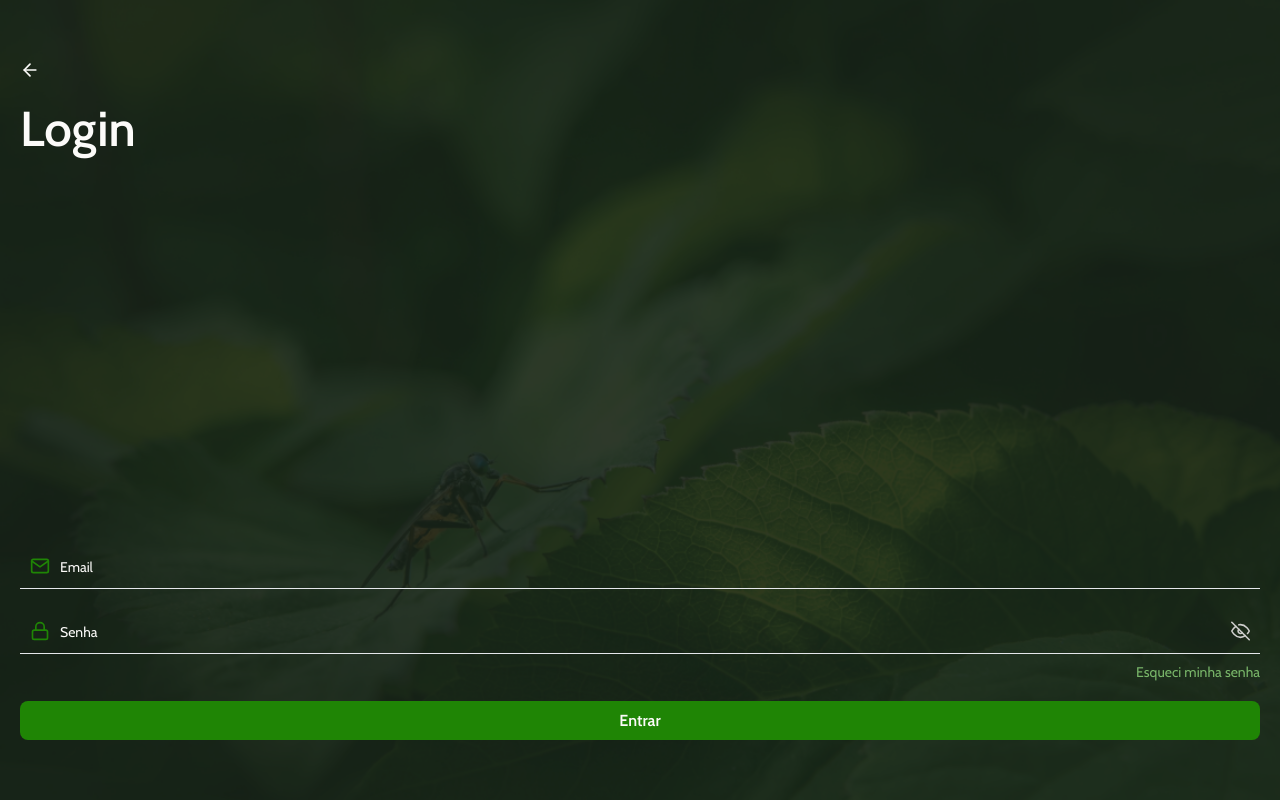
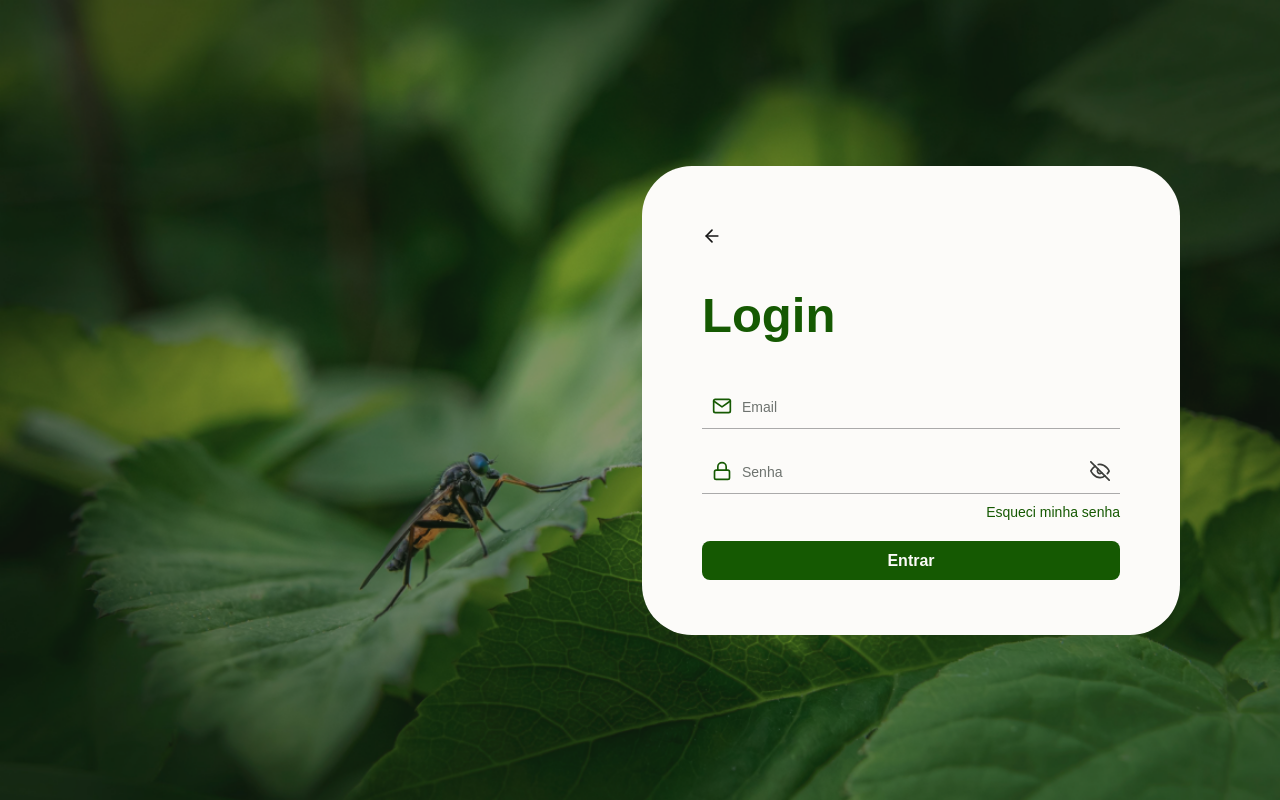
Before and after one commit to ifpebj-ti/FrontEnd-Arboviroses, a Next.js app: page / in a window 1280 px wide. Built offline with nearby package versions, Linux system fonts and the light colour scheme.

Commit message:
Finalizado parte visual do login

```diff
--- a/package.json
+++ b/package.json
@@ -9,11 +9,15 @@
     "lint": "next lint"
   },
   "dependencies": {
+    "@hookform/resolvers": "^3.6.0",
     "axios": "^1.7.2",
     "next": "14.2.3",
+    "next-auth": "^4.24.7",
     "react": "^18",
     "react-dom": "^18",
-    "react-icons": "^5.2.1"
+    "react-hook-form": "^7.51.5",
+    "react-icons": "^5.2.1",
+    "zod": "^3.23.8"
   },
   "devDependencies": {
     "@types/node": "^20",
--- a/src/app/(unauth-route)/page.tsx
+++ b/src/app/(unauth-route)/page.tsx
@@ -1,51 +1,9 @@
-import { FiArrowLeft, FiEye, FiEyeOff, FiLock, FiMail } from 'react-icons/fi';
+import { CardLogin } from '@/components';
 
 export default function Login() {
   return (
-    <div className="bg-[url('/backgroundLogin.png')] bg-no-repeat bg-cover bg-center ">
-      <div className="bg-[#182419CC] min-h-screen flex flex-col justify-between px-5 py-[60px]">
-        <div className="flex flex-col gap-y-5">
-          <FiArrowLeft className="text-secondary_100 text-xl/[120%]" />
-          <h1 className="headline-title text-secondary_100">Login</h1>
-        </div>
-        <form className="flex flex-col w-full gap-y-5">
-          <div className="flex items-center border-b gap-x-[10px] p-[10px]">
-            <label>
-              <FiMail className="text-primary_200 text-xl/[120%]" />
-            </label>
-            <input
-              type="text"
-              placeholder="Email"
-              className="w-full bg-transparent outline-none text-gray_100 placeholder-gray_100 placeholder:caption-mobile"
-            />
-          </div>
-
-          <div className="flex flex-col gap-y-[10px]">
-            <div className="flex items-center border-b gap-x-[10px] p-[10px]">
-              <label>
-                <FiLock className="text-primary_200 text-xl/[120%]" />
-              </label>
-              <input
-                type="password"
-                placeholder="Senha"
-                className="w-full bg-transparent outline-none text-gray_100 placeholder-gray_100 placeholder:caption-mobile"
-              />
-              {false && <FiEye className="text-gray_300 text-xl/[120%]" />}
-              <FiEyeOff className="text-gray_300 text-xl/[120%]" />
-            </div>
-            <a href="" className="self-end text-primary_100 caption-mobile">
-              Esqueci minha senha
-            </a>
-          </div>
-
-          <button
-            type="submit"
-            className="section-title-mobile py-[10px] rounded-lg text-secondary_100 bg-primary_200"
-          >
-            Entrar
-          </button>
-        </form>
-      </div>
+    <div className="min-h-screen bg-[url('/backgroundLoginMobile.png')] bg-no-repeat bg-cover bg-center lg:bg-[url('/backgroundLogin.png')] lg:flex">
+      <CardLogin />
     </div>
   );
 }
--- a/src/app/api/auth/[...nextauth]/route.ts
+++ b/src/app/api/auth/[...nextauth]/route.ts
@@ -0,0 +1,7 @@
+import NextAuth from 'next-auth';
+
+import { nextAuthOptions } from 'services/authOptions';
+
+const handler = NextAuth(nextAuthOptions);
+
+export { handler as GET, handler as POST };
--- a/src/app/globals.css
+++ b/src/app/globals.css
@@ -1,7 +1,7 @@
-@import url('https://fonts.googleapis.com/css2?family=Cabin:ital,wght@0,400..700;1,400..700&display=swap');
 @tailwind base;
 @tailwind components;
 @tailwind utilities;
+@import url('https://fonts.googleapis.com/css2?family=Cabin:ital,wght@0,400..700;1,400..700&display=swap');
 
 @layer base {
   .headline-title,
@@ -85,3 +85,9 @@
     font-size: 10px;
   }
 }
+
+body {
+  margin: 0;
+  padding: 0;
+  box-sizing: border-box;
+}
--- a/src/app/layout.tsx
+++ b/src/app/layout.tsx
@@ -1,12 +1,9 @@
 import type { Metadata } from 'next';
-import { Inter } from 'next/font/google';
 import './globals.css';
 
-const inter = Inter({ subsets: ['latin'] });
-
 export const metadata: Metadata = {
-  title: 'Create Next App',
-  description: 'Generated by create next app'
+  title: 'Arboviroses'
+  // description: 'Generated by create next app'
 };
 
 export default function RootLayout({
@@ -16,7 +13,7 @@ export default function RootLayout({
 }>) {
   return (
     <html lang="en">
-      <body className={inter.className}>{children}</body>
+      <body>{children}</body>
     </html>
   );
 }
--- /dev/null
+++ b/src/components/CardLogin/hooks/useCardLogin.ts
@@ -0,0 +1,28 @@
+import { SubmitHandler, useForm } from 'react-hook-form';
+
+import { zodResolver } from '@hookform/resolvers/zod';
+import { z } from 'zod';
+
+import { mySchema } from '../schemas/schema';
+
+export function useCardLogin() {
+  const {
+    register,
+    handleSubmit,
+    formState: { errors, isSubmitting }
+  } = useForm<z.infer<typeof mySchema>>({
+    resolver: zodResolver(mySchema)
+  });
+
+  const submitForm: SubmitHandler<z.infer<typeof mySchema>> = async (data) => {
+    setTimeout(() => console.log(data), 2000);
+  };
+
+  return {
+    register,
+    handleSubmit,
+    submitForm,
+    errors,
+    isSubmitting
+  };
+}
--- /dev/null
+++ b/src/components/CardLogin/index.tsx
@@ -0,0 +1,86 @@
+'use client';
+import { useState } from 'react';
+import { FiArrowLeft, FiEye, FiEyeOff, FiLock, FiMail } from 'react-icons/fi';
+
+import { useCardLogin } from './hooks/useCardLogin';
+
+export function CardLogin() {
+  const [showPassword, setShowPassword] = useState(false);
+  const { register, handleSubmit, submitForm, errors, isSubmitting } =
+    useCardLogin();
+
+  return (
+    <div className="min-h-screen flex flex-col justify-between px-5 py-[60px] lg:bg-secondary_100 lg:w-[538px] lg:min-h-0 lg:h-[469px] lg:p-[60px] lg:rounded-[50px] lg:absolute lg:right-[100px] lg:self-center">
+      <div className="flex flex-col gap-y-5 lg:gap-y-10">
+        <FiArrowLeft className="text-secondary_100 text-xl/[120%] cursor-pointer lg:text-secondary_200" />
+        <h1 className="headline-title text-secondary_100 lg:text-primary_300">
+          Login
+        </h1>
+      </div>
+      <form
+        className="flex flex-col w-full gap-y-5 lg:mt-10"
+        onSubmit={handleSubmit(submitForm)}
+      >
+        <div className="flex items-center border-b gap-x-[10px] p-[10px] lg:border-gray_500">
+          <label htmlFor="email">
+            <FiMail className="text-primary_200 text-xl/[120%] lg:text-primary_300" />
+          </label>
+          <input
+            id="email"
+            type="text"
+            placeholder="Email"
+            className="w-full bg-transparent outline-none text-gray_100 placeholder-gray_100 placeholder:caption-mobile lg:placeholder-gray_600 lg:text-secondary_200"
+            {...register('email')}
+          />
+        </div>
+        {errors.email && <p className="-mt-5">{errors.email.message}</p>}
+
+        <div className="flex flex-col gap-y-[10px]">
+          <div className="flex items-center border-b gap-x-[10px] p-[10px] lg:border-gray_500">
+            <label htmlFor="password">
+              <FiLock className="text-primary_200 text-xl/[120%] lg:text-primary_300" />
+            </label>
+            <input
+              id="password"
+              type={showPassword ? 'text' : 'password'}
+              placeholder="Senha"
+              className="w-full bg-transparent outline-none text-secondary_100 placeholder-gray_100 placeholder:caption-mobile lg:placeholder-gray_600 lg:text-secondary_200"
+              {...register('password')}
+            />
+            <div
+              onClick={() => setShowPassword(!showPassword)}
+              className="cursor-pointer"
+            >
+              {showPassword && (
+                <FiEye className="text-gray_300 text-xl/[120%] lg:text-gray_700" />
+              )}
+              {!showPassword && (
+                <FiEyeOff className="text-gray_300 text-xl/[120%] lg:text-gray_700" />
+              )}
+            </div>
+          </div>
+          {errors.password && (
+            <p className="-mt-[10px]">{errors.password?.message}</p>
+          )}
+          <a
+            href=""
+            className="self-end text-primary_100 hover:text-primary_300 caption-mobile lg:text-primary_300 lg:hover:text-primary_500"
+          >
+            Esqueci minha senha
+          </a>
+        </div>
+
+        <button
+          type="submit"
+          className="section-title-mobile py-[10px] rounded-lg text-secondary_100 bg-primary_200 hover:bg-primary_300 lg:hover:bg-primary_500 lg:bg-primary_300"
+          disabled={isSubmitting}
+        >
+          {isSubmitting && (
+            <span className="w-12 h-12 border-[5px] border-b-transparent rounded-[50%] inline-block box-border animate-spin" />
+          )}
+          {!isSubmitting && 'Entrar'}
+        </button>
+      </form>
+    </div>
+  );
+}
--- /dev/null
+++ b/src/components/CardLogin/schemas/schema.ts
@@ -0,0 +1,8 @@
+import { z } from 'zod';
+
+export const mySchema = z
+  .object({
+    email: z.string().email(),
+    password: z.string().min(6)
+  })
+  .required();
--- a/src/components/FormLogin/index.tsx
+++ /dev/null
@@ -1,47 +0,0 @@
-export const cards = [
-  {
-    Nome: 'Card 1',
-    Descricao: 'Descrição do card 1',
-    Imagem: 'https://via.placeholder.com/150'
-  },
-  {
-    Nome: 'Card 1',
-    Descricao: 'Descrição do card 1',
-    Imagem: 'https://via.placeholder.com/150'
-  },
-  {
-    Nome: 'Card 1',
-    Descricao: 'Descrição do card 1',
-    Imagem: 'https://via.placeholder.com/150'
-  },
-  {
-    Nome: 'Card 1',
-    Descricao: 'Descrição do card 1',
-    Imagem: 'https://via.placeholder.com/150'
-  },
-  {
-    Nome: 'Card 1',
-    Descricao: 'Descrição do card 1',
-    Imagem: 'https://via.placeholder.com/150'
-  },
-  {
-    Nome: 'Card 1',
-    Descricao: 'Descrição do card 1',
-    Imagem: 'https://via.placeholder.com/150'
-  },
-  {
-    Nome: 'Card 1',
-    Descricao: 'Descrição do card 1',
-    Imagem: 'https://via.placeholder.com/150'
-  },
-  {
-    Nome: 'Card 1',
-    Descricao: 'Descrição do card 1',
-    Imagem: 'https://via.placeholder.com/150'
-  },
-  {
-    Nome: 'Card 1',
-    Descricao: 'Descrição do card 1',
-    Imagem: 'https://via.placeholder.com/150'
-  }
-];
--- /dev/null
+++ b/src/components/index.ts
@@ -0,0 +1 @@
+export { CardLogin } from './CardLogin';
--- /dev/null
+++ b/src/service/authOptions.ts
@@ -0,0 +1,71 @@
+// import { AxiosResponse } from 'axios';
+// import CredentialsProvider from 'next-auth/providers/credentials';
+// import { Login } from 'services/UserService';
+// import { jwtDecode } from 'jwt-decode';
+// import { NextAuthOptions, User } from 'next-auth';
+
+// type decodeTokenType = {
+//   Id: string;
+//   Role: string;
+//   Email: string;
+//   Nome: string;
+//   Sobrenome: string;
+//   Unidade: string;
+//   Cargo: string;
+//   nbf: number;
+//   exp: number;
+//   iat: number;
+// };
+
+// export const nextAuthOptions: NextAuthOptions = {
+//   providers: [
+//     CredentialsProvider({
+//       name: 'credentials',
+//       credentials: {
+//         email: { label: 'Email', type: 'email' },
+//         password: { label: 'Senha', type: 'password' }
+//       },
+
+//       async authorize(credentials) {
+//         if (!credentials) {
+//           return null;
+//         }
+
+//         const response = (await Login(
+//           credentials!.email,
+//           credentials!.password
+//         )) as AxiosResponse;
+
+//         if (response.status === 200) {
+//           const decodeToken: decodeTokenType = jwtDecode(response.data.token);
+//           const user: User = {
+//             id: decodeToken.Id,
+//             name: decodeToken.Nome + ' ' + decodeToken.Sobrenome,
+//             email: decodeToken.Email,
+//             role: decodeToken.Role
+//           };
+//           return user;
+//         }
+//         // console.log(response.data.message)
+
+//         return null;
+//       }
+//     })
+//   ],
+//   pages: {
+//     signIn: '/'
+//   },
+//   callbacks: {
+//     jwt({ token, user }) {
+//       if (user) {
+//         token.role = user.role;
+//       }
+
+//       return token;
+//     },
+//     session({ session, token }) {
+//       session.user.role = token.role;
+//       return session;
+//     }
+//   }
+// };
```
Also changed, not shown: public/backgroundLoginMobile.png (added), src/components/FormLogin/constants/card.ts (deleted), 1 other file (tests, documents, lock files or other folders).
